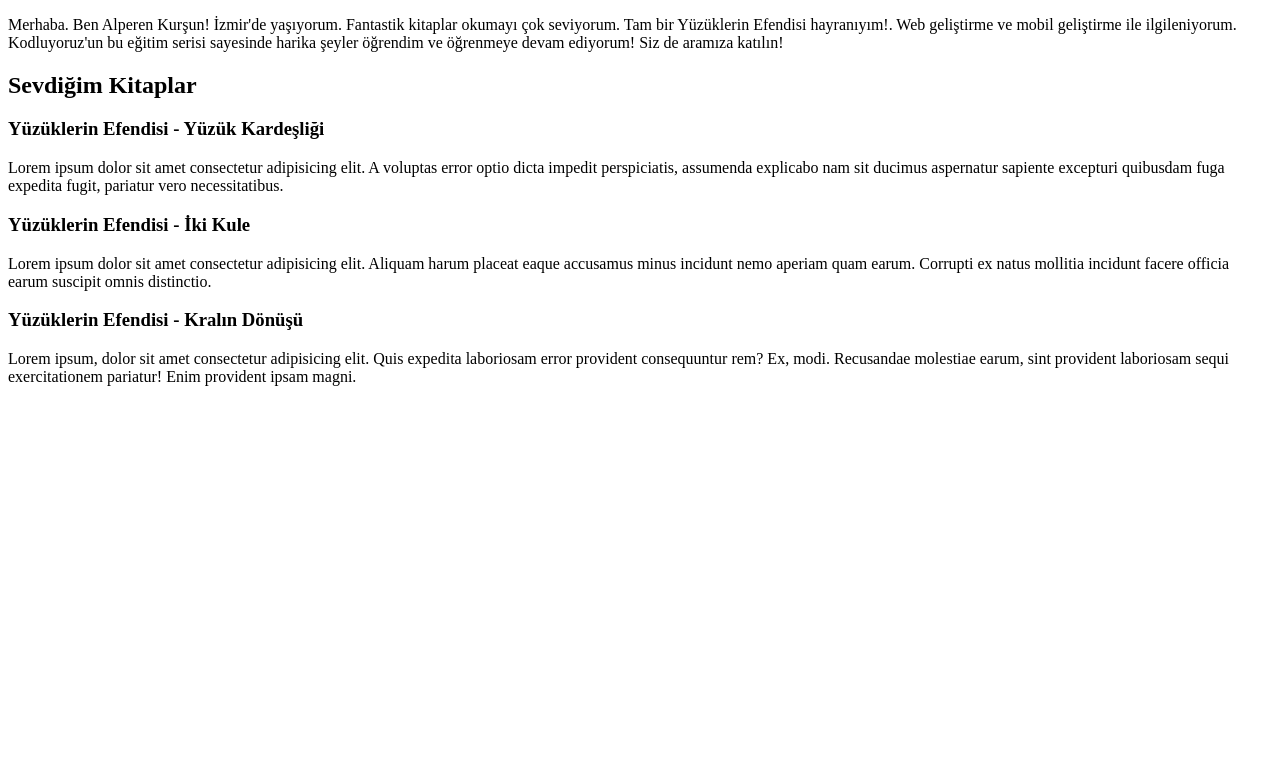
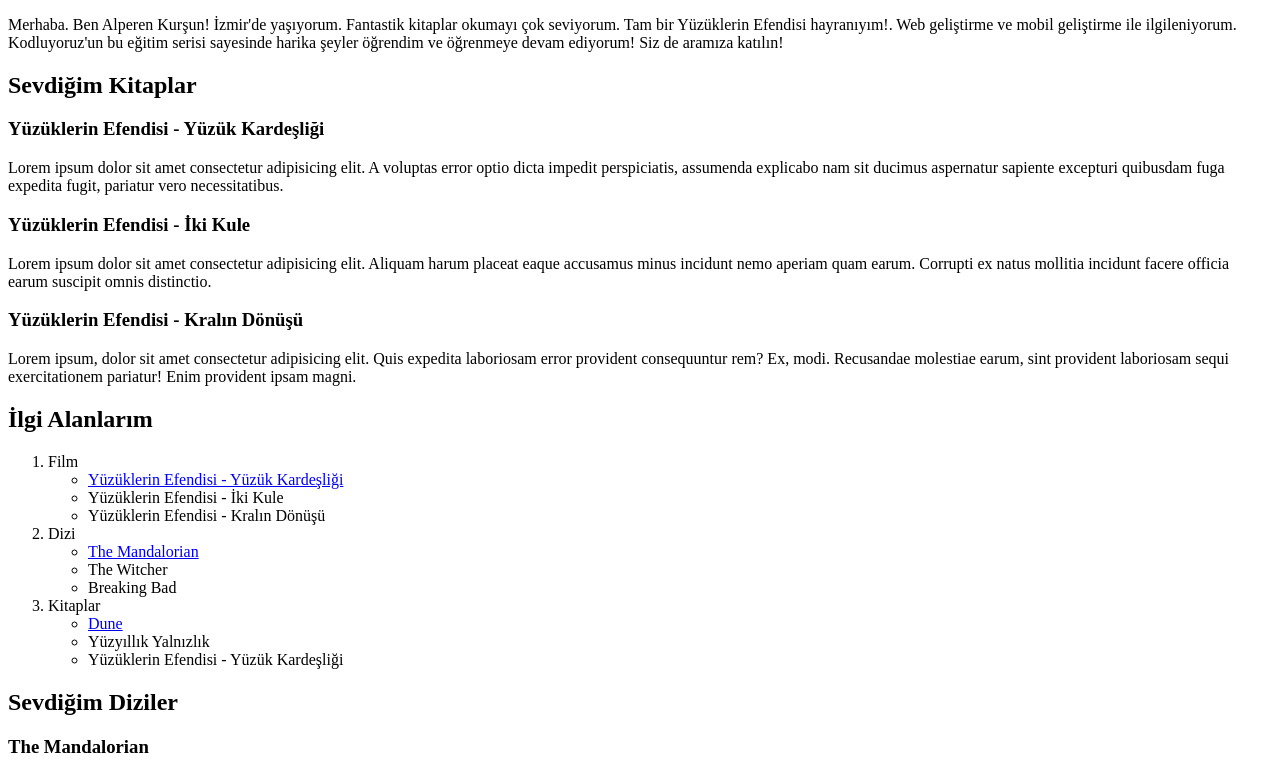
Before and after one commit to alperenkursun/patika-html-odev1, a plain HTML site: page index.html in a window 1280 px wide. Shown: the part 105-878 px from the top of the page. Before the commit the page ends 800 px from the top, so only its background shows below. Drawn offline with Linux system fonts and the light colour scheme.

Commit message:
patika-html-ödev2 eklendi

```diff
--- a/index.html
+++ b/index.html
@@ -3,7 +3,7 @@
 <head>
     <meta charset="UTF-8">
     <meta name="viewport" content="width=device-width, initial-scale=1.0">
-    <title>Patika HTML Ödev 1</title>
+    <title>Patika HTML Ödev 1 ve Ödev 2</title>
 </head>
 <body>
     <!-- sitenin başlığı -->
@@ -22,5 +22,42 @@
     <h3>Yüzüklerin Efendisi - Kralın Dönüşü</h3>
     <p>Lorem ipsum, dolor sit amet consectetur adipisicing elit. Quis expedita laboriosam error provident consequuntur rem? Ex, modi. Recusandae molestiae earum, sint provident laboriosam sequi exercitationem pariatur! Enim provident ipsam magni.</p>
     <!-- sevdiğim kitaplar end -->
+    <!-- ilgi alanlarım start -->
+    <h2>İlgi Alanlarım</h2>
+    <ol>
+        <li>
+            Film
+            <ul>
+                <li><a href="https://www.imdb.com/title/tt0120737/">Yüzüklerin Efendisi - Yüzük Kardeşliği</a></li>
+                <li>Yüzüklerin Efendisi - İki Kule</li>
+                <li>Yüzüklerin Efendisi - Kralın Dönüşü</li>
+            </ul>
+        </li>
+        <li>
+            Dizi
+            <ul>
+                <li><a href="https://www.imdb.com/title/tt8111088/?ref_=nv_sr_srsg_1_tt_7_nm_0_q_mandalorian">The Mandalorian</a></li>
+                <li>The Witcher</li>
+                <li>Breaking Bad</li>
+            </ul>
+        </li>
+        <li>
+            Kitaplar
+            <ul>
+                <li><a href="https://www.goodreads.com/book/show/44767458-dune">Dune</a></li>
+                <li>Yüzyıllık Yalnızlık</li>
+                <li>Yüzüklerin Efendisi - Yüzük Kardeşliği</li>
+            </ul>
+        </li>
+    </ol>
+    <!-- ilgi alanlarım end -->
+    <!-- sevdiğim diziler start -->
+    <h2>Sevdiğim Diziler</h2>
+    <h3>The Mandalorian</h3>
+    <img src="images/mandalorian.jpg" alt="The Mandalorian Posteri" width="300">
+    <p>
+        Galaksinin dış bölgelerinde, Yeni Cumhuriyet'in yetki alanının çok uzaklarında, yalnız bir ödül avcısının seyahatleri.
+    </p>
+    <!-- sevdiğim diziler end -->
 </body>
 </html>
```
Also changed, not shown: 1 other file.
